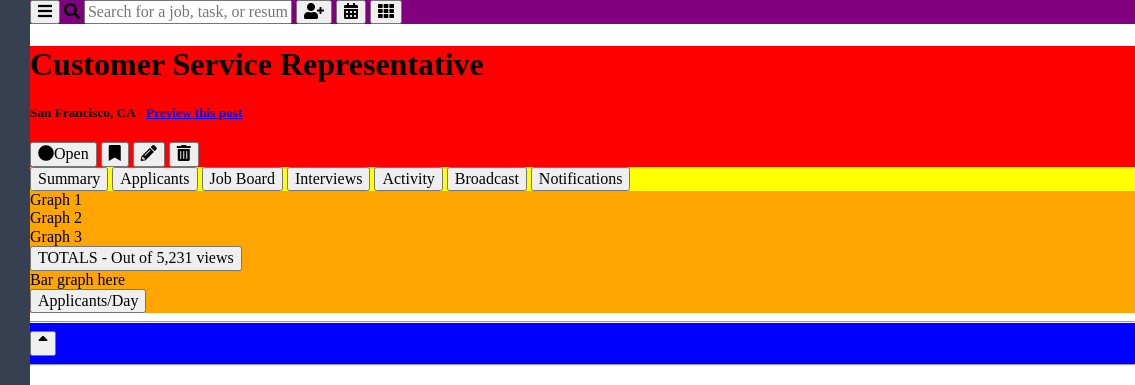
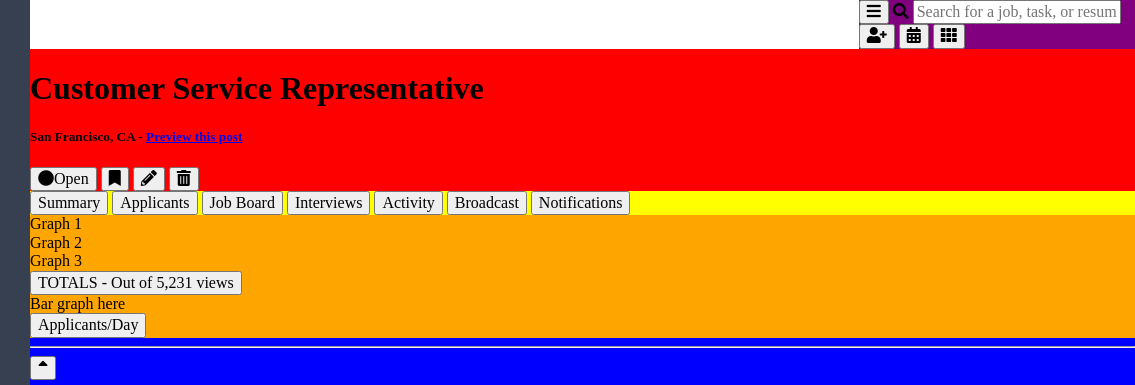
Before and after one commit to bottd/db-comp-challenge-3, a plain HTML site: page index.html in a window 1280 px wide. Shown: the top 385 px of the page, 145-1280 px from the left. Drawn offline with Linux system fonts and the light colour scheme.

Commit message:
Set up grid for main

```diff
--- a/main-grid.css
+++ b/main-grid.css
@@ -1,23 +1,35 @@
 main {
+  display:grid;
+  grid-template-columns: 3fr 1fr;
 }
 
 .top-bar {
+  gridr-column-start: 1;
+  grid-column-end: 3;
   background-color: purple;
 }
 
 .job-description {
+  grid-column-start: 1;
+  grid-column-end: 3;
   background-color: red;
 }
 
 .page-labels {
+  grid-column-start: 1;
+  grid-column-end: 3;
   background-color: yellow;
 }
 
 .profile-stats {
+  grid-column-start: 1;
+  grid-column-end: 3;
   background-color: orange;
 }
 
 .content-divider {
+  grid-column-start: 1;
+  grid-column-end: 3;
   background-color: blue;
 }
 
```
